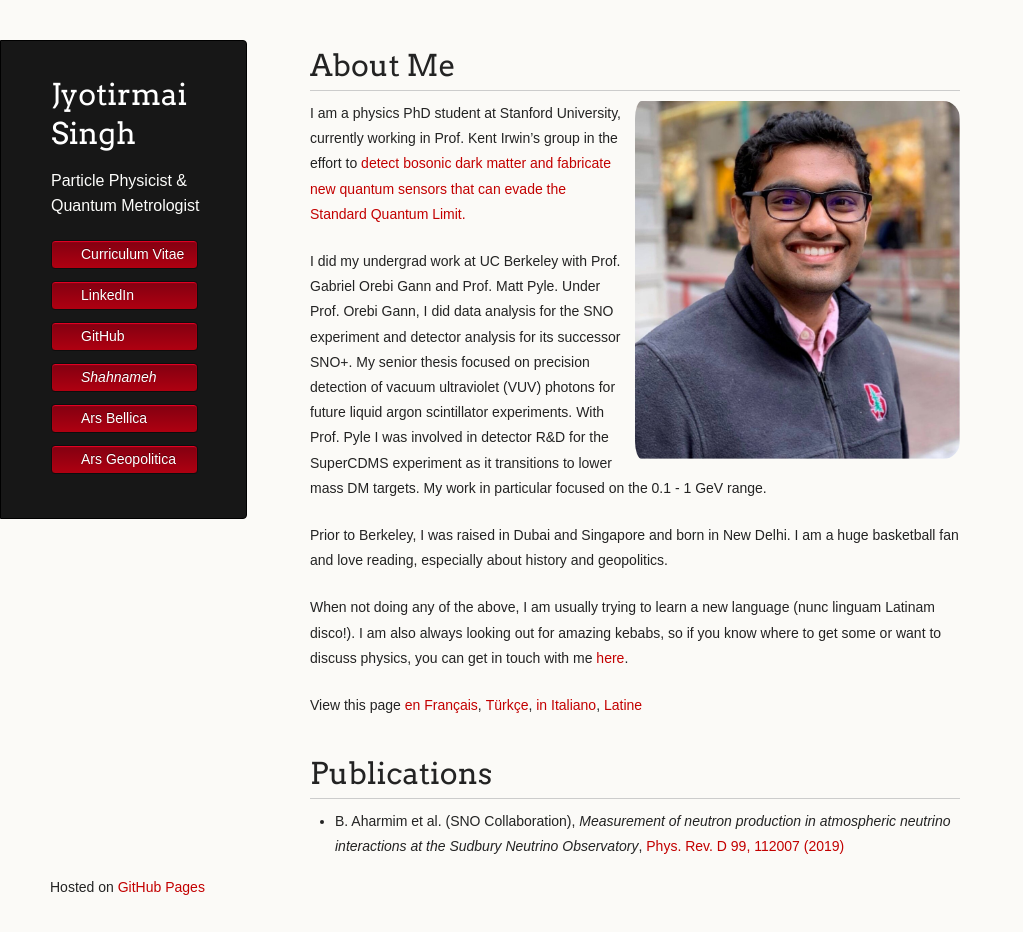
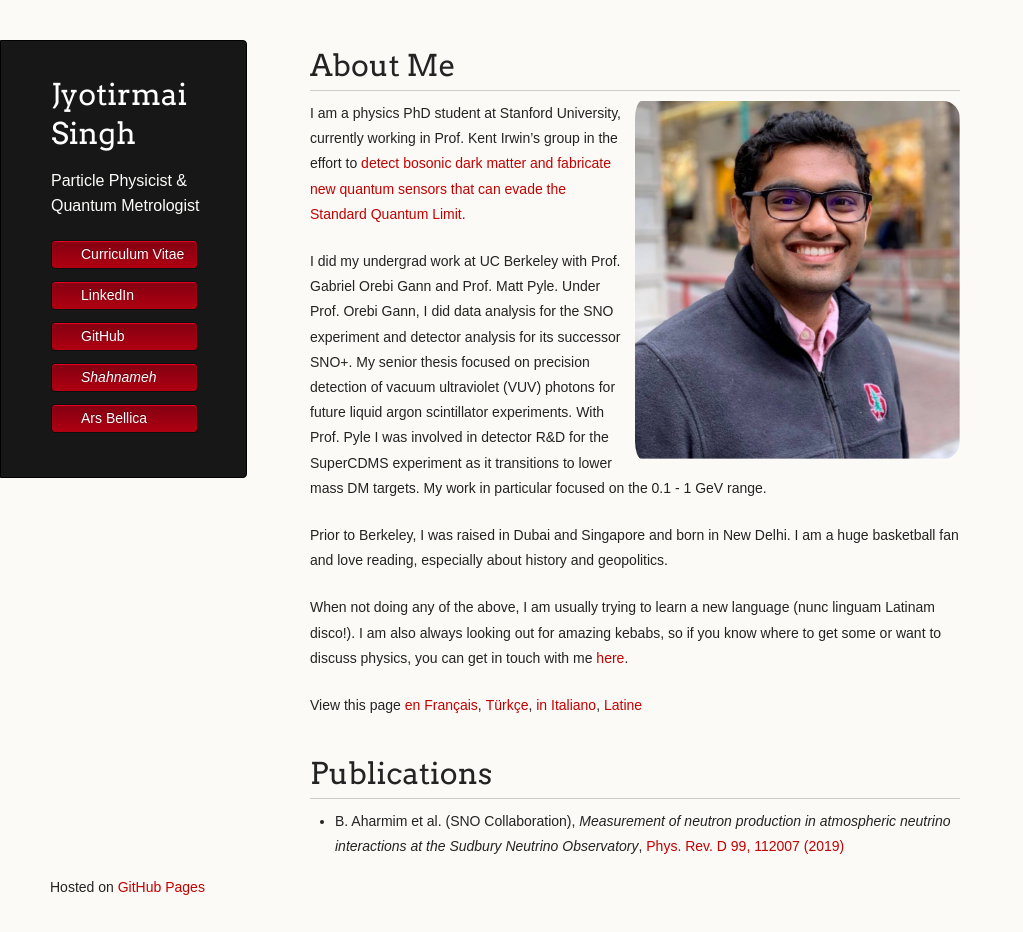
Before and after one commit to joe-singh/joe-singh.github.io, a Jekyll site: the page built from index.md, in a window 1280 px wide and 932 px high. Shown: the whole window, without its empty margins (0-1023 px from the left). Built offline with Jekyll 4.4.1, drawn with Linux system fonts in a browser that asks for light colours; some web fonts are replaced.

Commit message:
change font

```diff
--- a/_layouts/default.html
+++ b/_layouts/default.html
@@ -30,7 +30,7 @@
           <li><a class="buttons" href="{{ site.github.owner_url }}">GitHub</a></li>
           <li><a class="buttons" href="/shahnameh_blog.html"><em>Shahnameh</em></a></li>
           <li><a class="buttons" href="/ArsBelli/ArsBelli.pdf">Ars Bellica</a></li>
-          <li><a class="buttons" href="/straits.html">Ars Geopolitica</a></li>
+          <!--<li><a class="buttons" href="/straits.html">Ars Geopolitica</a></li>-->
           <!--<li><a class="buttons" href="../index.html">Home</a></li>-->
         </ul>
 
--- a/_sass/jekyll-theme-dinky.scss
+++ b/_sass/jekyll-theme-dinky.scss
@@ -2,7 +2,7 @@
 @import url('https://fonts.googleapis.com/css?family=Arvo:400,700,400italic');
 @import url('https://fonts.googleapis.com/css?family=Lato:400,700');
 @import url('https://fonts.googleapis.com/css2?family=Gentium+Basic&display=swap');
-
+@import url('https://fonts.googleapis.com/css2?family=Faustina&display=swap');
 /* MeyerWeb Reset */
 
 html, body, div, span, applet, object, iframe,
@@ -30,7 +30,7 @@ time, mark, audio, video {
 
 body {
   padding:10px 50px 0 0;
-  font-family: 'Gentium Basic', sans-serif;//"Helvetica Neue", Helvetica, Arial, sans-serif;
+  font-family: 'Faustina', sans-serif;//"Helvetica Neue", Helvetica, Arial, sans-serif;
 	font-size: 14px;
 	color: #232323;
 	background-color: #FBFAF7;
```
